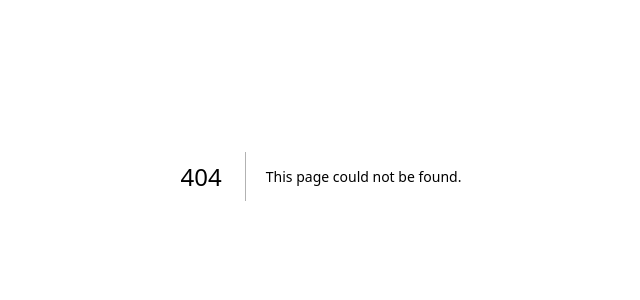
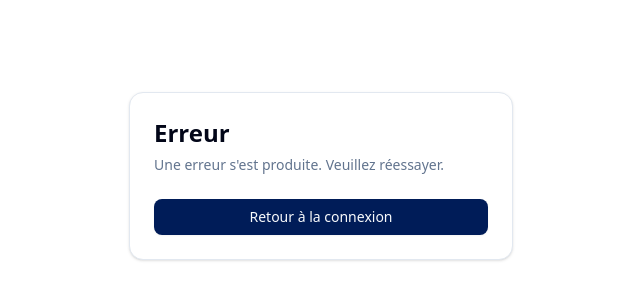
Before and after one commit to mathieulapasd/Volta, a Next.js app: page /error in a window 1280 px wide. Before the commit this address had no page. Shown: the part 224-524 px from the top of the page, without its empty margins (319-959 px from the left). Built offline with nearby package versions, Linux system fonts and the light colour scheme.

Commit message:
feat
Signed-off-by: Lucas De Curtis <lucas.de-curtis@epitech.eu>

```diff
--- /dev/null
+++ b/app/error/page.tsx
@@ -0,0 +1,21 @@
+import Link from "next/link";
+import { Button } from "@/components/ui/button";
+import { Card, CardContent, CardDescription, CardHeader, CardTitle } from "@/components/ui/card";
+
+export default function ErrorPage() {
+  return (
+    <div className="flex min-h-[calc(100svh-0px)] items-center justify-center p-4">
+      <Card className="w-full max-w-sm">
+        <CardHeader>
+          <CardTitle className="text-2xl">Erreur</CardTitle>
+          <CardDescription>Une erreur s'est produite. Veuillez réessayer.</CardDescription>
+        </CardHeader>
+        <CardContent>
+          <Button asChild className="w-full">
+            <Link href="/login">Retour à la connexion</Link>
+          </Button>
+        </CardContent>
+      </Card>
+    </div>
+  );
+}
```
Also changed, not shown: 1 other file (tests, documents, lock files or other folders).
